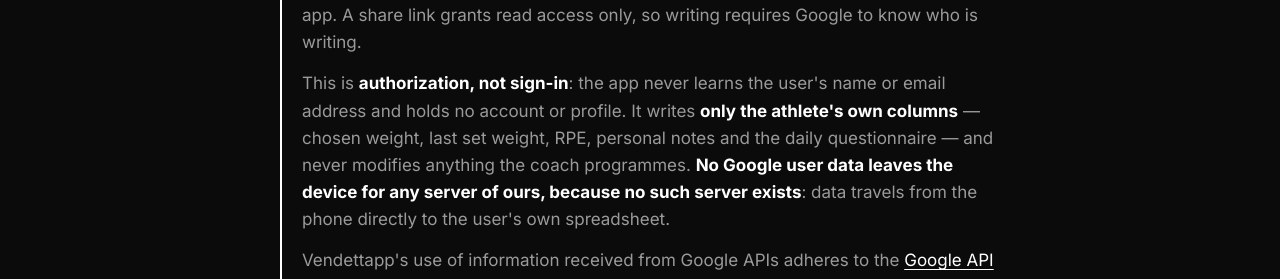
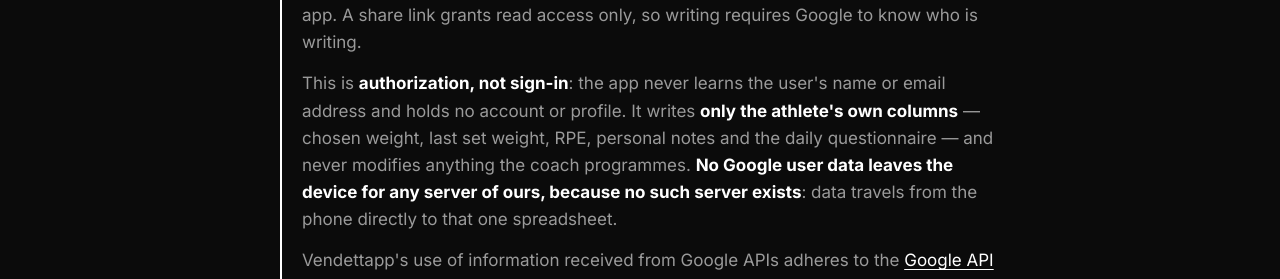
Before and after one commit to Tom-Crespo/condiciones-vendettapp, a plain HTML site: page index.html in a window 1280 px wide. Shown: the part 2244-2523 px from the top of the page. Drawn offline with Linux system fonts and the light colour scheme.

Commit message:
Update index.html

```diff
--- a/index.html
+++ b/index.html
@@ -114,7 +114,7 @@
     <h2>In English</h2>
     <p><strong>Vendettapp</strong> is an Android training app. A strength coach programmes an athlete's training block in a Google Sheet; the app reads that sheet, shows the athlete one training day at a time on their phone, and writes back what they actually lifted.</p>
     <p>It requests a single OAuth scope, <code>https://www.googleapis.com/auth/spreadsheets</code>, in order to write into <strong>one spreadsheet the user has been given edit access to</strong> — the sheet their coach created for them and shared, whose link the user pasted into the app. A share link grants read access only, so writing requires Google to know who is writing.</p>
-    <p>This is <strong>authorization, not sign-in</strong>: the app never learns the user's name or email address and holds no account or profile. It writes <strong>only the athlete's own columns</strong> — chosen weight, last set weight, RPE, personal notes and the daily questionnaire — and never modifies anything the coach programmes. <strong>No Google user data leaves the device for any server of ours, because no such server exists</strong>: data travels from the phone directly to the user's own spreadsheet.</p>
+    <p>This is <strong>authorization, not sign-in</strong>: the app never learns the user's name or email address and holds no account or profile. It writes <strong>only the athlete's own columns</strong> — chosen weight, last set weight, RPE, personal notes and the daily questionnaire — and never modifies anything the coach programmes. <strong>No Google user data leaves the device for any server of ours, because no such server exists</strong>: data travels from the phone directly to that one spreadsheet.</p>
     <p>Vendettapp's use of information received from Google APIs adheres to the <a href="https://developers.google.com/terms/api-services-user-data-policy" rel="noopener">Google API Services User Data Policy</a>, including the Limited Use requirements. Full details in the <a href="https://tom-crespo.github.io/vendettapp-privacidad/">privacy policy</a>.</p>
   </section>
 
```
